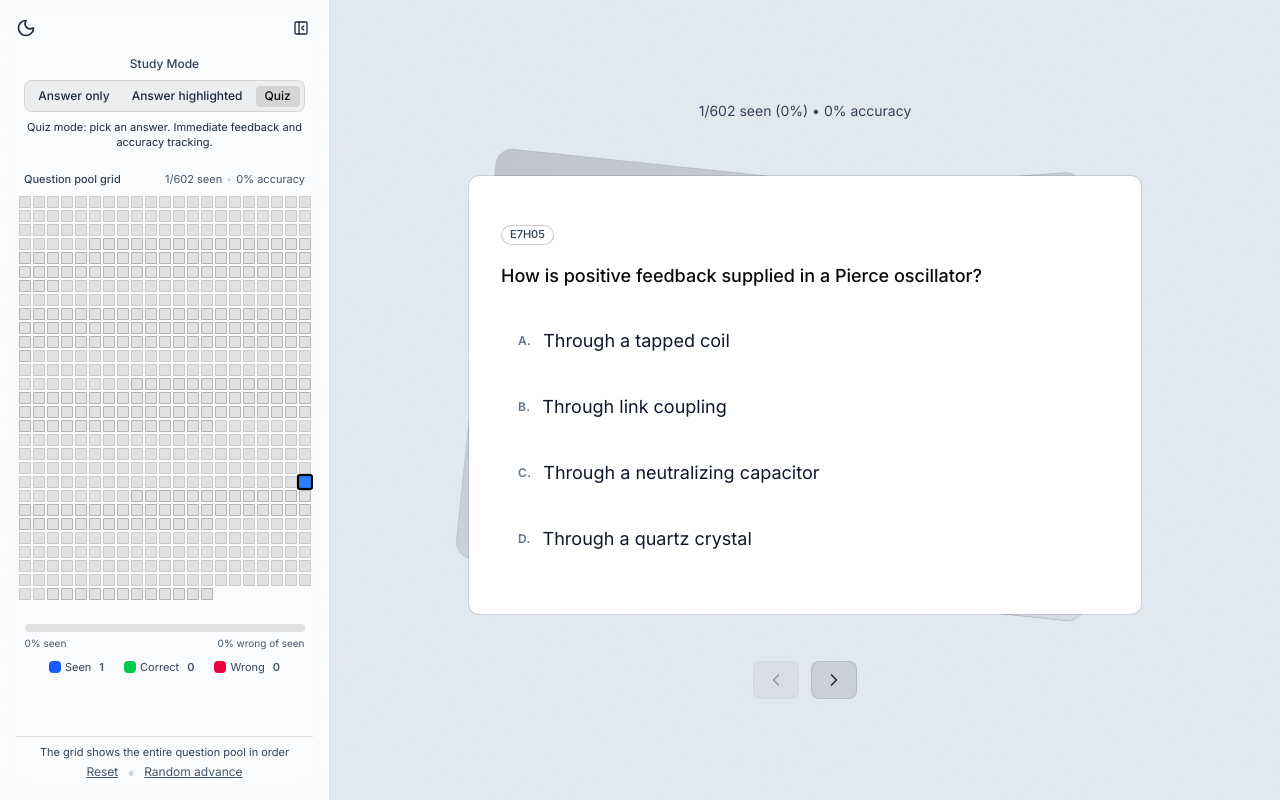
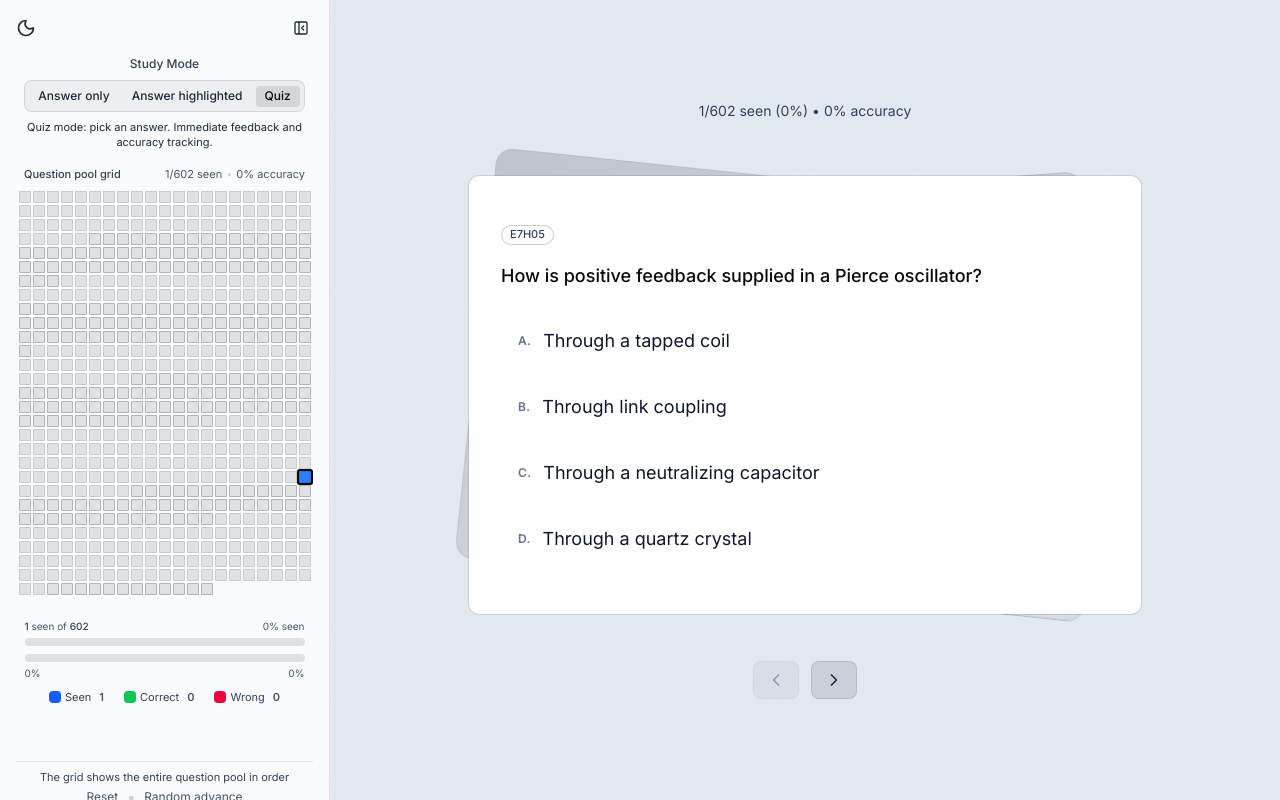
Before and after one commit to zsoltmar/amateur-extra-flashcards, a Next.js app: page / in a window 1280 px wide. Built offline with nearby package versions, Linux system fonts and the light colour scheme.

Commit message:
Split progressbars

```diff
--- a/src/app/page.tsx
+++ b/src/app/page.tsx
@@ -325,6 +325,9 @@ export default function Home() {
   const seenCount = seenQuestionIds.size;
   const pctTotal = (n: number) => (totalCount ? Math.round((n / totalCount) * 100) : 0);
   const pctSeen = (n: number) => (seenCount ? Math.round((n / seenCount) * 100) : 0);
+  const answeredCount = stats.answeredQuestions || 0;
+  const correctPctAnswered = answeredCount ? Math.round((stats.correctAnswers / answeredCount) * 100) : 0;
+  const wrongPctAnswered = answeredCount ? 100 - correctPctAnswered : 0;
 
   const handleQuestionClick = (originalIndex: number) => {
     const targetId = originalQuestions[originalIndex]?.id;
@@ -421,21 +424,39 @@ export default function Home() {
                   onQuestionClick={handleQuestionClick}
                 />
               </div>
-              {/* Overall progress bar: seen over total, with wrong overlay from the left */}
-              <div className="w-full max-w-[280px] mx-auto mt-4">
+              {/* Progress: Seen over Total */}
+              <div className="w-full max-w-[280px] mx-auto mt-4 space-y-1">
+                <div className="flex items-center justify-between text-[10px] text-slate-600 dark:text-white/60">
+                  <span>
+                    <span className="font-medium text-slate-700 dark:text-white/70">{seenCount}</span> seen of <span className="font-medium text-slate-700 dark:text-white/70">{totalCount}</span>
+                  </span>
+                  <span>{pctTotal(seenCount)}% seen</span>
+                </div>
                 <div className="relative h-2 rounded-full bg-black/10 dark:bg-white/10 overflow-hidden">
                   <div
                     className="absolute left-0 top-0 h-full bg-blue-600/80"
                     style={{ width: `${pctTotal(seenCount)}%` }}
                   />
+                </div>
+              </div>
+
+              {/* Progress: Right vs Wrong among answered */}
+              <div className="w-full max-w-[280px] mx-auto space-y-1">
+                <div className="relative h-2 rounded-full bg-black/10 dark:bg-white/10 overflow-hidden">
+                  {/* Right on the left (green) */}
                   <div
-                    className="absolute left-0 top-0 h-full bg-rose-600"
-                    style={{ width: `${pctTotal(wrongCount)}%` }}
+                    className="absolute left-0 top-0 h-full bg-emerald-600"
+                    style={{ width: `${correctPctAnswered}%` }}
+                  />
+                  {/* Wrong on the right (red) */}
+                  <div
+                    className="absolute right-0 top-0 h-full bg-rose-600"
+                    style={{ width: `${wrongPctAnswered}%` }}
                   />
                 </div>
-                <div className="mt-1 flex items-center justify-between text-[10px] text-slate-600 dark:text-white/60">
-                  <span>{pctTotal(seenCount)}% seen</span>
-                  <span>{pctSeen(wrongCount)}% wrong of seen</span>
+                <div className="flex items-center justify-between text-[10px] text-slate-600 dark:text-white/60">
+                  <span>{correctPctAnswered}%</span>
+                  <span>{wrongPctAnswered}%</span>
                 </div>
               </div>
               <div className="flex items-center justify-center gap-5 text-[11px]">
```
